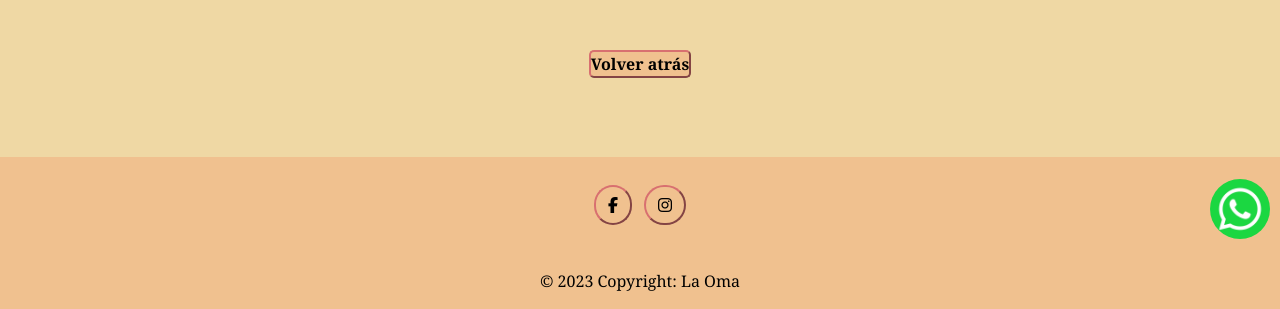
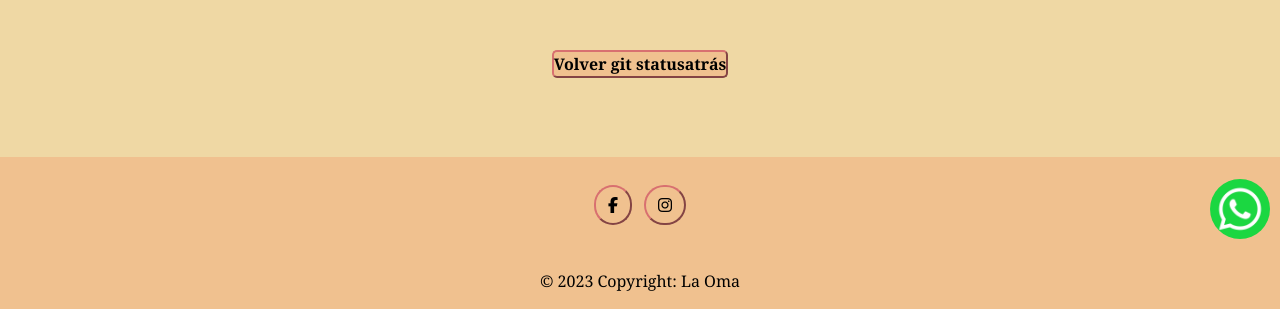
Before and after one commit to CatalinaJepsen/PF-Jepsen, a website: page pages/menu-productos/sub-menu-panes/bollitos.html in a window 1280 px wide. Shown: the part 491-800 px from the top of the page. Drawn offline with nearby package versions, Linux system fonts and the light colour scheme.

Commit message:
actualizaacion submenues

```diff
--- a/pages/menu-productos/sub-menu-panes/bollitos.html
+++ b/pages/menu-productos/sub-menu-panes/bollitos.html
@@ -128,7 +128,7 @@
       <!--boton volver atrás-->
       <div class="centrarBoton">
         <a href="../panes.html"
-          ><button class="volverAtras">Volver atrás</button>
+          ><button class="volverAtras">Volver git statusatrás</button>
         </a>
       </div>
       <!--boton whatsapp-->
```
